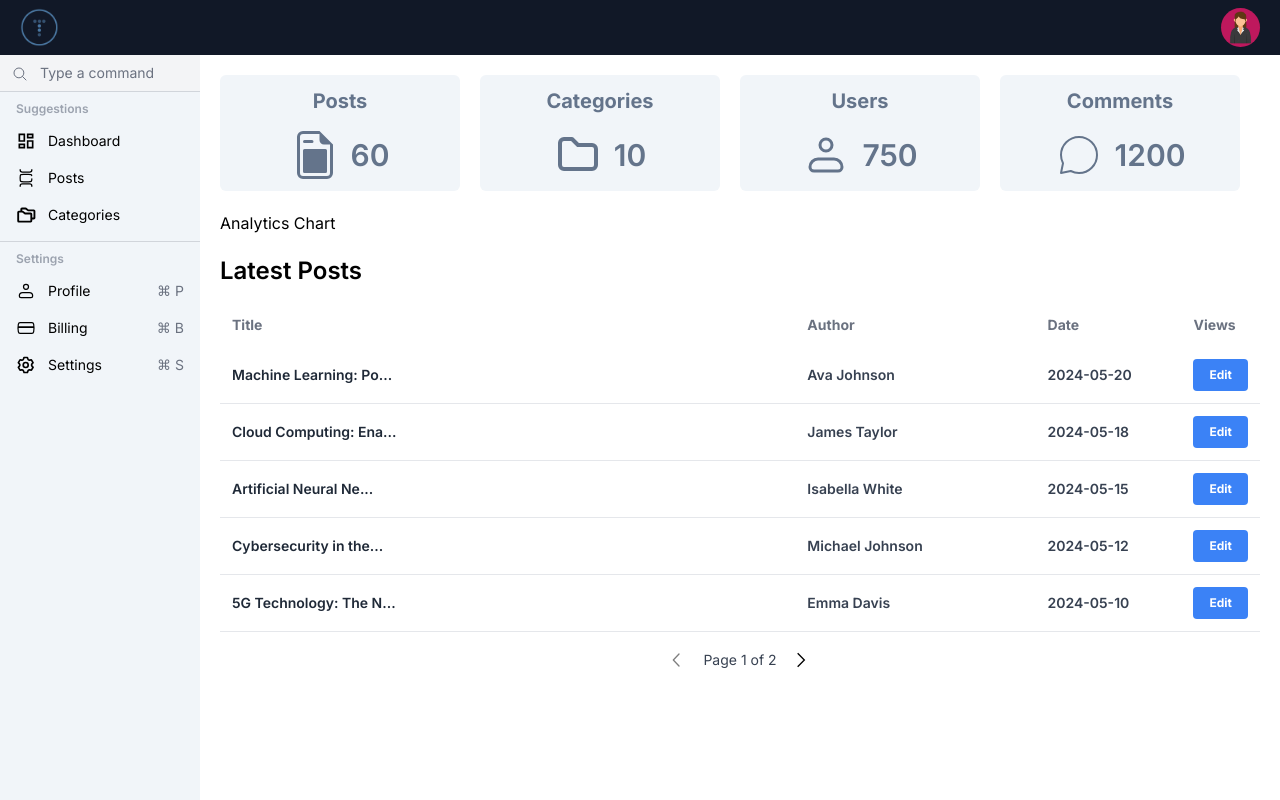
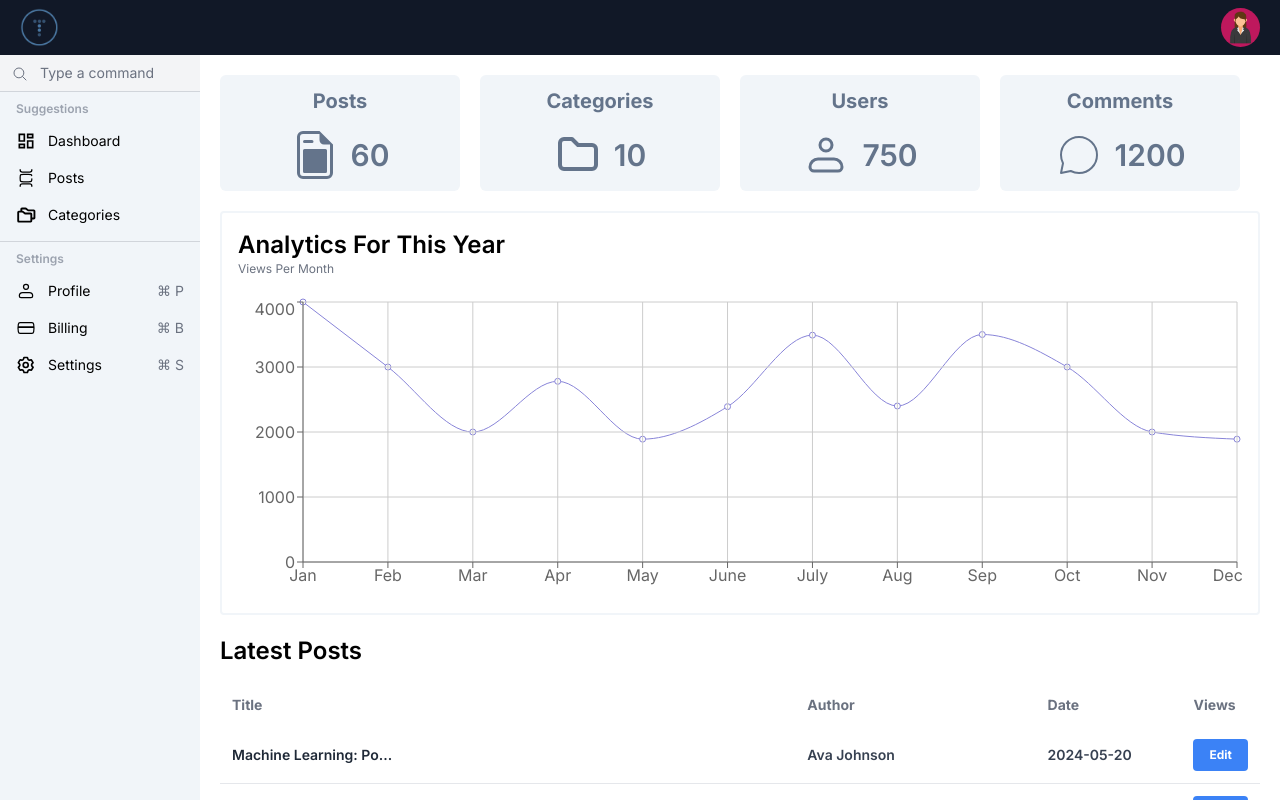
Before and after one commit to NourAlSalhi/Admin-Dashboard, a Next.js app: page / in a window 1280 px wide. Built offline with nearby package versions, Linux system fonts and the light colour scheme.

Commit message:
add Analytics Chart

```diff
--- /dev/null
+++ b/app/components/AnalyticsChart/index.tsx
@@ -0,0 +1,33 @@
+'use client';
+
+import {
+  LineChart,
+  Line,
+  XAxis,
+  YAxis,
+  CartesianGrid,
+  ResponsiveContainer,
+} from 'recharts';
+
+import data from '@/content/analytics';
+
+const AnalyticsChart = () => {
+  return (
+      <div className=' border-2 border-slate-100 rounded p-4'>
+          <h3 className="text-2xl font-semibold">Analytics For This Year</h3>
+          <p className='text-gray-500 text-xs mb-5'>Views Per Month</p>
+          <div style={{ width: '100%', height: 300 }}>
+            <ResponsiveContainer>
+              <LineChart width={1100} height={300} data={data}>
+                <Line type='monotone' dataKey='uv' stroke='#8884d8' />
+                <CartesianGrid stroke='#ccc' />
+                <XAxis dataKey='name' />
+                <YAxis />
+              </LineChart>
+            </ResponsiveContainer>
+          </div>
+      </div>
+  );
+};
+
+export default AnalyticsChart;
--- /dev/null
+++ b/app/components/index.ts
@@ -0,0 +1 @@
+export { default as AnalyticsChart } from "./AnalyticsChart";
--- a/app/page.tsx
+++ b/app/page.tsx
@@ -1,4 +1,5 @@
 import { Card, Comment, Folder, Post, PostsTable, Profile } from "@/components";
+import { AnalyticsChart } from "./components";
 
 export default function Home() {
   return (
@@ -34,7 +35,7 @@ export default function Home() {
         />
       </div>
       <div>
-        Analytics Chart
+      <AnalyticsChart/>
       </div>
       <div className="mt-5">
       <PostsTable limit={5} title="Latest Posts"/>
```
Also changed, not shown: package.json (+4 -3 lines), 1 other file (tests, documents, lock files or other folders).
